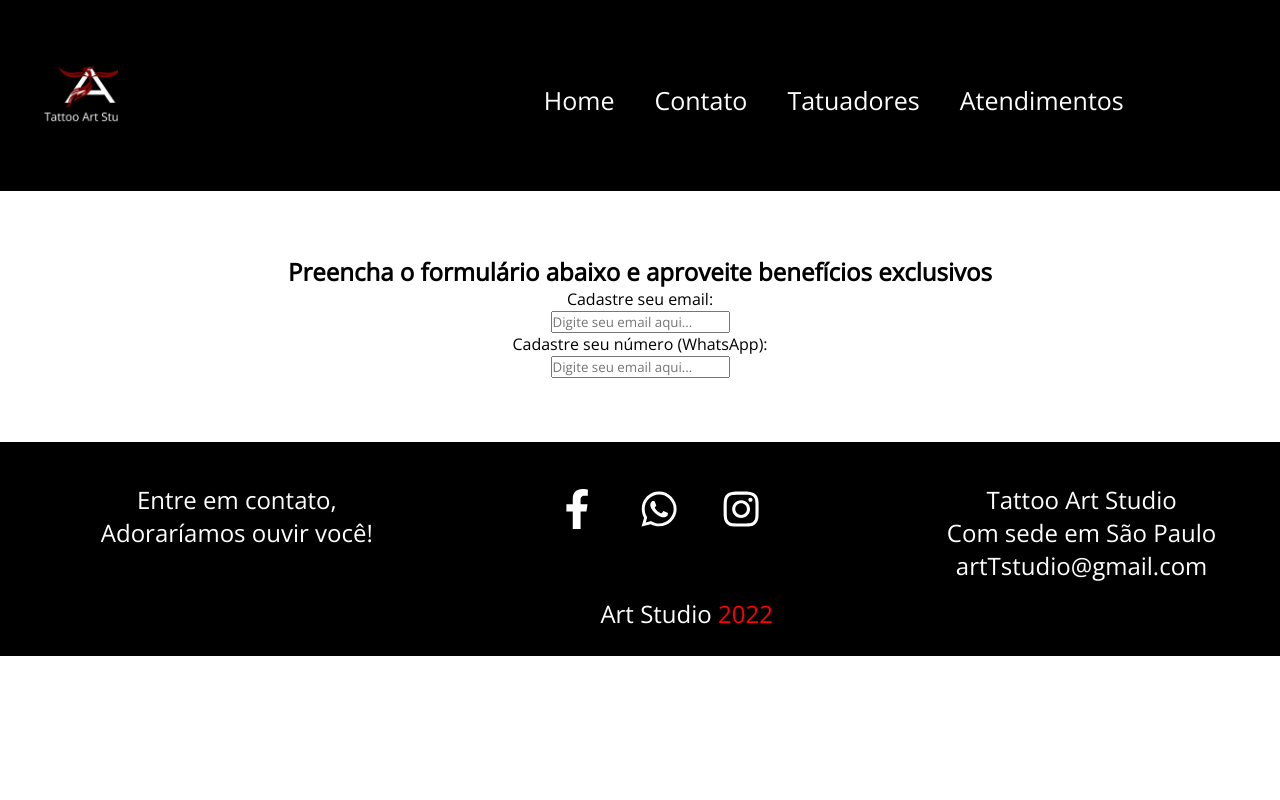
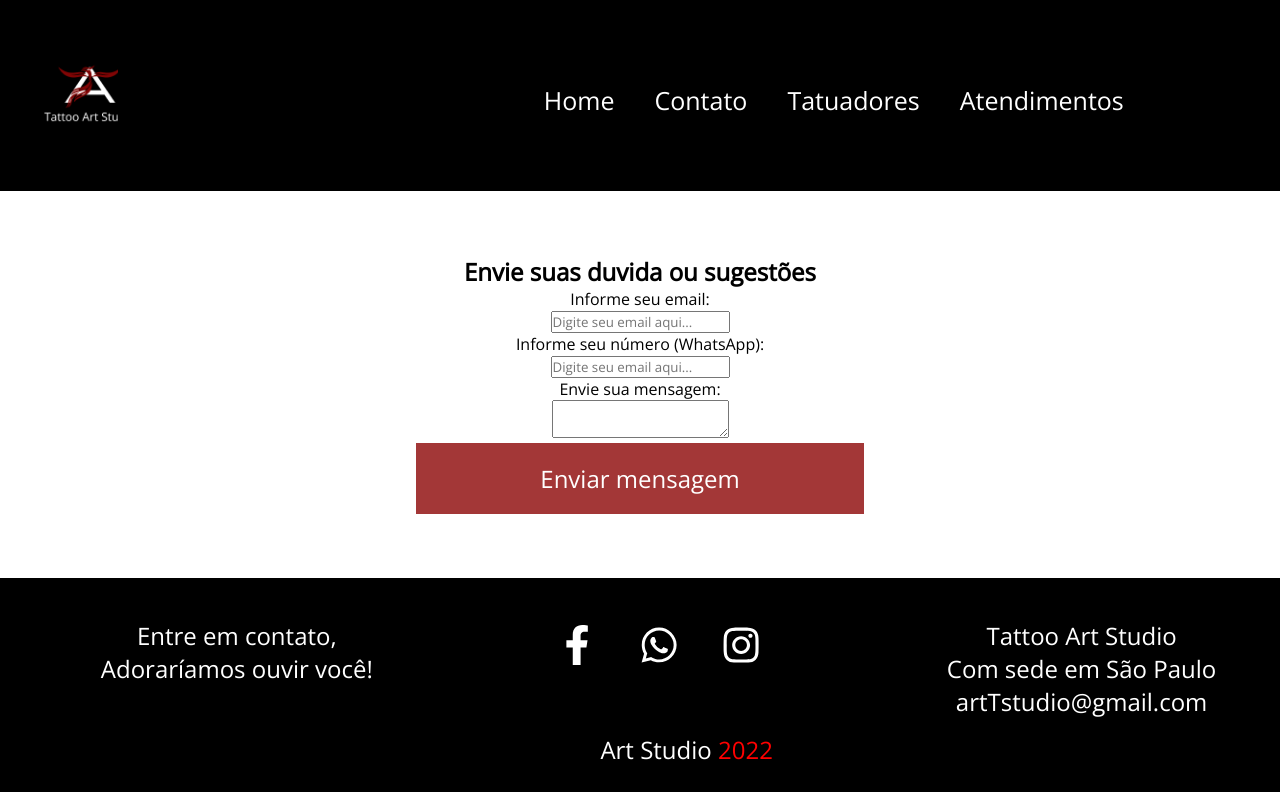
Before and after one commit to CibeleMartins/TattooArtStudio-M5, a React (Create React App) app: page /Contato in a window 1280 px wide. Built offline with nearby package versions, Linux system fonts and the light colour scheme.

Commit message:
adicionando itens de formulário

```diff
--- a/src/pages/Contato.jsx
+++ b/src/pages/Contato.jsx
@@ -1,6 +1,7 @@
 import styles from "./Contato.module.css"
 import Header from "../components/Header/Header"
 import Footer from "../components/Footer/Footer"
+import ButtonPages from "../components/Button/ButtonPages"
 
 function Contato() {
     return(
@@ -10,17 +11,26 @@ function Contato() {
 
 
             <div className={styles.divCadastro}>
-                <h2>Preencha o formulário abaixo e aproveite <span>benefícios exclusivos</span></h2>
+                <h2> Envie suas duvida ou sugestões</h2>
                 <form className={styles.displayForm}>
 
                     <div>
-                        <label htmlFor="email">Cadastre seu email:</label><br/>
+                        <label htmlFor="email">Informe seu email:</label><br/>
                         <input type="mail" placeholder="Digite seu email aqui..." id="email" required/><br/>
                     </div>
 
                     <div>
-                        <label htmlFor="tel">Cadastre seu número (WhatsApp):</label><br/>
+                        <label htmlFor="tel">Informe seu número (WhatsApp):</label><br/>
                         <input type="tel" placeholder="Digite seu email aqui..." id="tel" required/><br/>
+                    </div>
+
+                    <div>
+                        <label htmlFor="email">Envie sua mensagem:</label><br/>
+                         <textarea></textarea>
+                    </div>
+
+                    <div>
+                     <ButtonPages text="Enviar mensagem"/>
                     </div>
 
 
```
